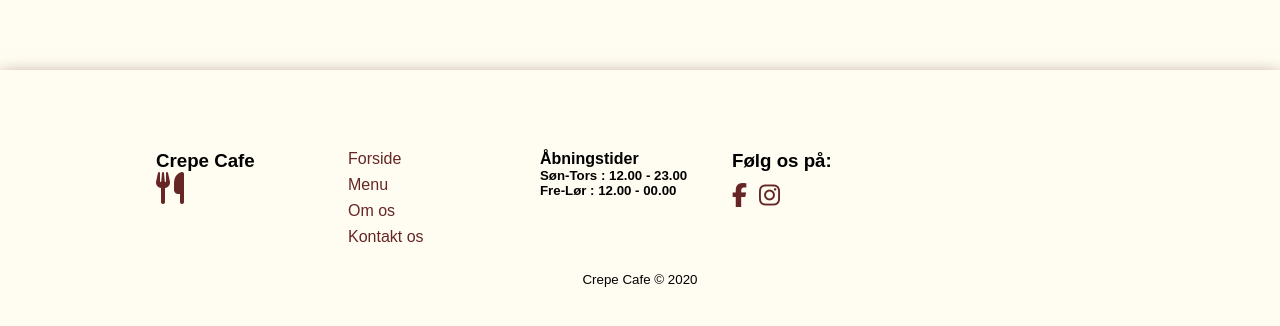
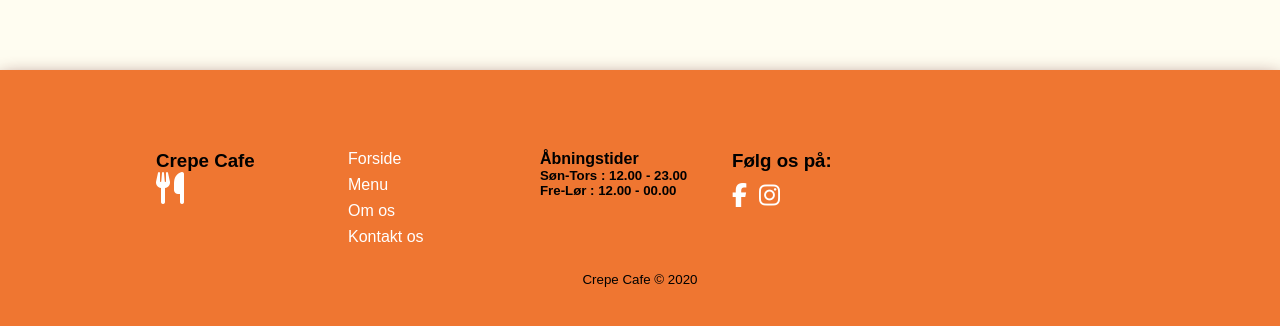
Before and after one commit to Najib-Hebrawi/cafeapp, a React (Create React App) app: page / in a window 1280 px wide. Shown: the part 1452-1778 px from the top of the page. Built offline with nearby package versions, Linux system fonts and the light colour scheme.

Commit message:
added color to footer

```diff
--- a/src/component/footer/Footer.css
+++ b/src/component/footer/Footer.css
@@ -1,5 +1,5 @@
 .footer-container {
-    background-color: #FFFDF1;
+    background-color: #EF7631;
     padding: 4rem 0 2rem 0;
     display: flex;
     flex-direction: column;
@@ -37,7 +37,7 @@
 
 
 .footer-link-items a {
-    color: #662626;
+    color: #ffffff;
     text-decoration: none;
     margin-bottom: 0.5rem;
 }
```
